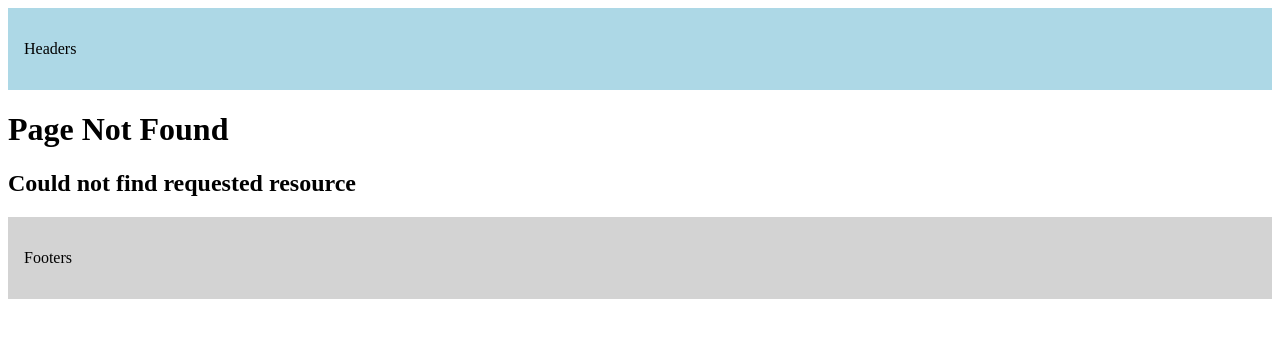
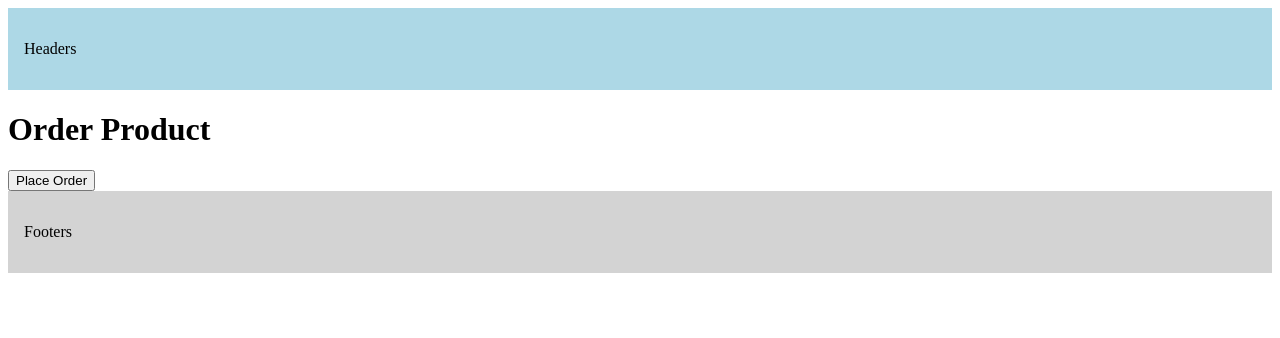
Before and after one commit to Charbel-R/My-app, a Next.js app: page /order-product in a window 1280 px wide. Before the commit this address had no page. Shown: the top 338 px of the page. Built offline with nearby package versions, Linux system fonts and the light colour scheme.

Commit message:
page order-product created feature routing to home back after placing order added!

```diff
--- /dev/null
+++ b/src/app/order-product/page.tsx
@@ -0,0 +1,18 @@
+"use client";
+import { useRouter } from "next/navigation";
+
+
+export default function OrderProduct() {
+  const router = useRouter();
+  const handleClick = () => {
+    alert('Order placed!');
+    router.push('/');
+  };
+
+  return (
+    <>
+    <h1>Order Product</h1>
+    <button onClick={handleClick}>Place Order</button>
+    </>
+  )
+}
```
